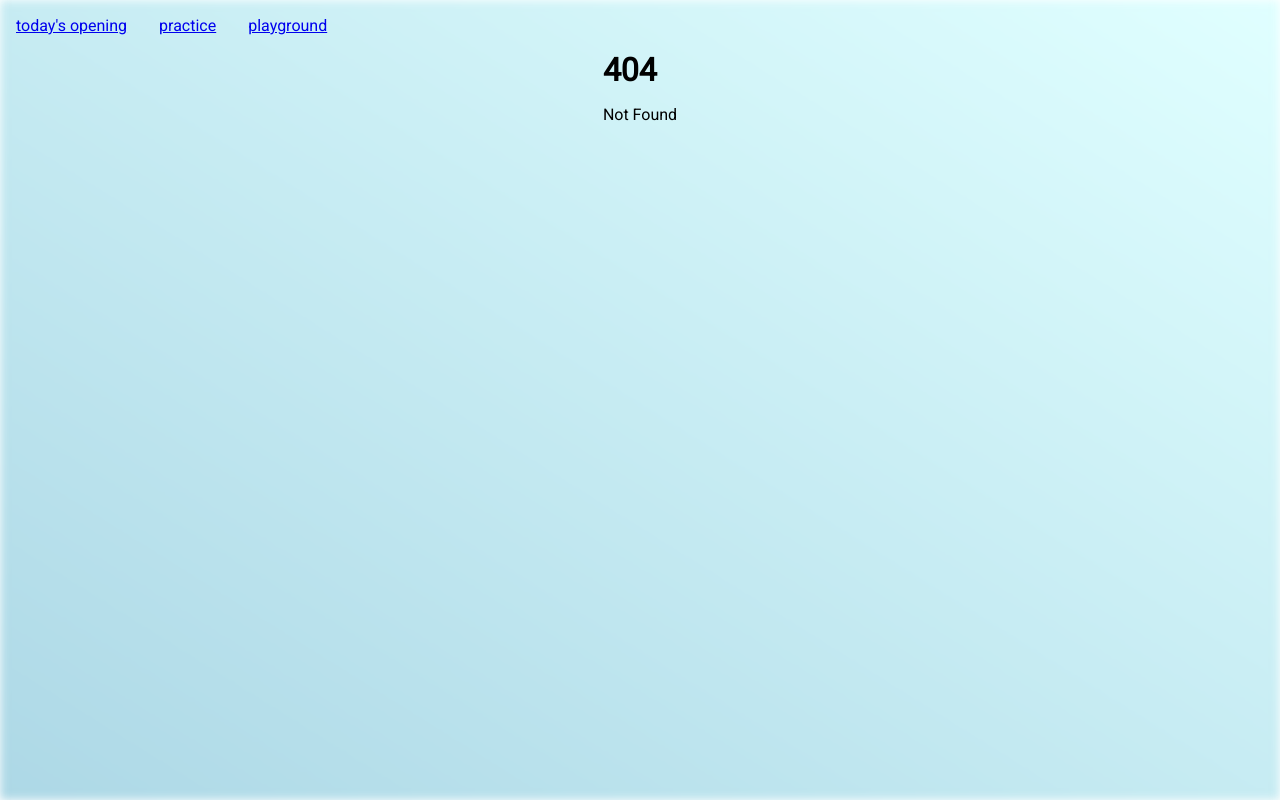
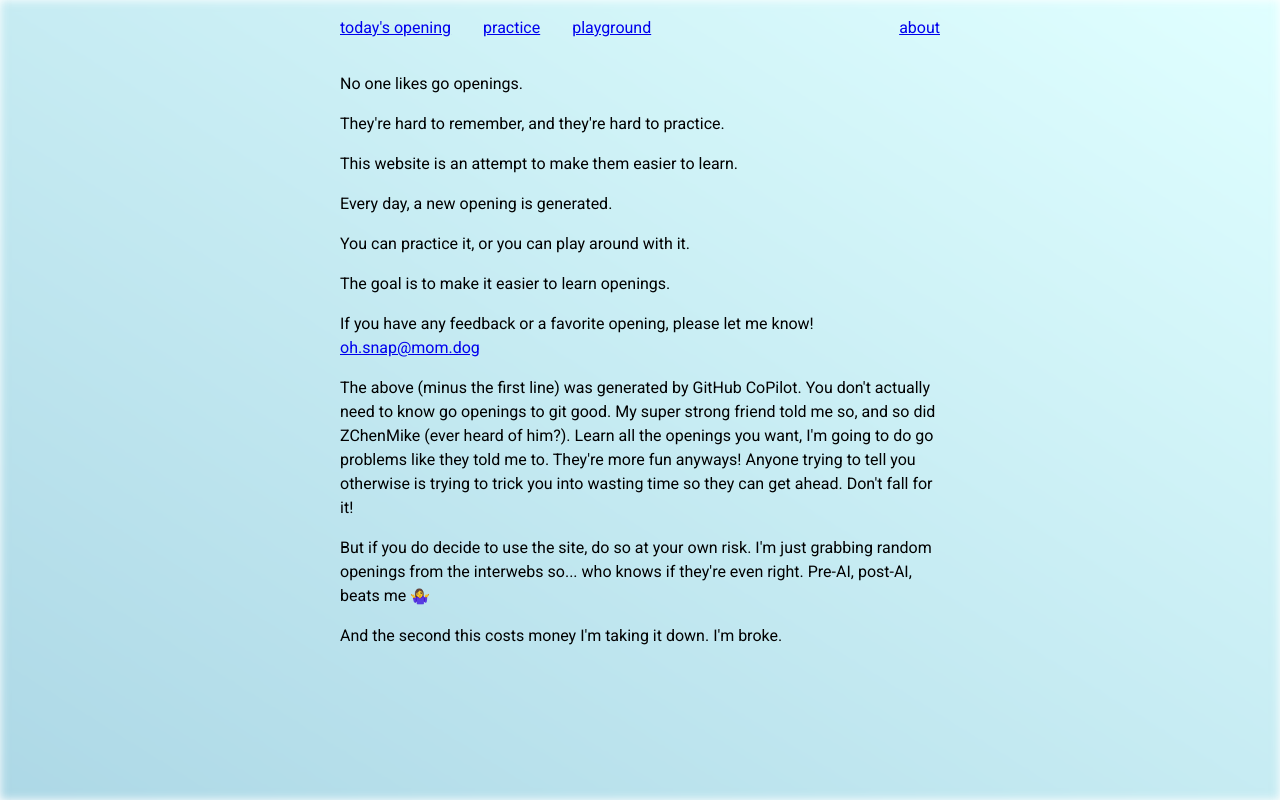
Before and after one commit to katie-oh/sveltekit-project-template, a SvelteKit app: page /about in a window 1280 px wide. Before the commit this address had no page. Built offline with nearby package versions, Linux system fonts and the light colour scheme.

Commit message:
Check valid moves for 'symmetrical' boards

```diff
--- a/src/helpers/sgf.ts
+++ b/src/helpers/sgf.ts
@@ -4,6 +4,8 @@ export const getSgfOfTheDay = () => {
 			"(;GM[1]FF[4]CA[UTF-8]AP[Sabaki:0.52.2]KM[6.5]SZ[19]DT[2023-08-22];B[pd];W[qf];B[nc];W[rd];B[qc];W[qi])",
 		"2023-08-23":
 			"(;GM[1]FF[4]CA[UTF-8]AP[Sabaki:0.52.2]KM[6.5]SZ[19]DT[2023-08-22];B[pd];W[qf];B[nc];W[qd];B[qc];W[rc];B[qe];W[rd];B[pe];W[re];B[pf];W[qg])",
+		// "2023-09-06":
+		// 	"(;GM[1]FF[4]CA[UTF-8]AP[Sabaki:0.52.2]KM[6.5]SZ[19]DT[2023-09-06];B[pd];W[qc];B[qd];W[pc];B[od];W[oc];B[nc];W[nb])",
 	};
 
 	const today = new Date().toISOString().split("T")[0];
--- a/src/routes/+layout.svelte
+++ b/src/routes/+layout.svelte
@@ -1,16 +1,29 @@
+<div class="root-layout">
 	<div class="background" />
 
 	<nav>
+		<div class="link-container">
 			<a href="/">today's opening</a>
 			<a href="/practice">practice</a>
 			<a href="/playground">playground</a>
+		</div>
+
+		<div class="link-container">
+			<a href="/about">about</a>
+		</div>
 	</nav>
 
 	<div class="main-container">
 		<slot />
 	</div>
+</div>
 
 <style lang="scss">
+	.root-layout {
+		padding: 1rem;
+		margin: auto;
+		width: max-content;
+
 		.background {
 			position: fixed;
 			top: 0;
@@ -25,14 +38,19 @@
 		}
 
 		nav {
-		padding: 1rem;
+			display: flex;
+			justify-content: space-between;
+			width: 100%;
+			padding-bottom: 1rem;
+
+			.link-container {
 				display: flex;
 				gap: 2rem;
 			}
+		}
+
 		.main-container {
-		padding: 0 1rem 1rem;
-		max-width: 600px;
-		width: max-content;
-		margin: auto;
+			max-width: $max-page-width;
+		}
 	}
 </style>
--- /dev/null
+++ b/src/routes/about/+page.svelte
@@ -0,0 +1,35 @@
+<div class="about">
+	<p>No one likes go openings.</p>
+
+	<p>They're hard to remember, and they're hard to practice.</p>
+
+	<p>This website is an attempt to make them easier to learn.</p>
+
+	<p>Every day, a new opening is generated.</p>
+
+	<p>You can practice it, or you can play around with it.</p>
+
+	<p>The goal is to make it easier to learn openings.</p>
+
+	<p>
+		If you have any feedback or a favorite opening, please let me know!
+		<a href="mailto:oh.snap@mom.dog">oh.snap@mom.dog</a>
+	</p>
+
+	<p>
+		The above (minus the first line) was generated by GitHub CoPilot. You don't actually need to
+		know go openings to git good. My super strong friend told me so, and so did ZChenMike (ever
+		heard of him?). Learn all the openings you want, I'm going to do go problems like they told me
+		to. They're more fun anyways! Anyone trying to tell you otherwise is trying to trick you into
+		wasting time so they can get ahead. Don't fall for it!
+	</p>
+
+	<p>
+		But if you do decide to use the site, do so at your own risk. I'm just grabbing random openings from the interwebs so...
+		who knows if they're even right. Pre-AI, post-AI, beats me 🤷‍♀️
+	</p>
+
+	<p>
+		And the second this costs money I'm taking it down. I'm broke.
+	</p>
+</div>
--- a/src/routes/playground/+page.svelte
+++ b/src/routes/playground/+page.svelte
@@ -1,4 +1,6 @@
-<Board displayControls />
+<div class="board-page">
+	<Board displayControls />
+</div>
 
 <script lang="ts">
 	import { Board } from "ko-sgf";
--- /dev/null
+++ b/src/styles/font.scss
@@ -0,0 +1,6 @@
+@import url("https://fonts.googleapis.com/css2?family=Roboto&display=swap");
+
+html,
+body {
+    line-height: 1.5rem;
+}
--- a/src/styles/global.scss
+++ b/src/styles/global.scss
@@ -1,6 +1,7 @@
 @import "./media-queries.scss";
 @import "./spacing.scss";
-@import url("https://fonts.googleapis.com/css2?family=Roboto&display=swap");
+@import "./layout.scss";
+@import "./font.scss";
 
 html,
 body {
--- /dev/null
+++ b/src/styles/layout.scss
@@ -0,0 +1 @@
+$max-page-width: 600px;
--- a/static/global.css
+++ b/static/global.css
@@ -24,6 +24,11 @@
     display: none;
   }
 }
+html,
+body {
+  line-height: 1.5rem;
+}
+
 html,
 body {
   margin: 0;
```
Also changed, not shown: src/routes/+page.svelte (+10 -9 lines), src/routes/practice/+page.svelte (+130 -6 lines), 2 other files (tests, documents, lock files or other folders). Lines whose indentation alone changed are shown as unchanged.
